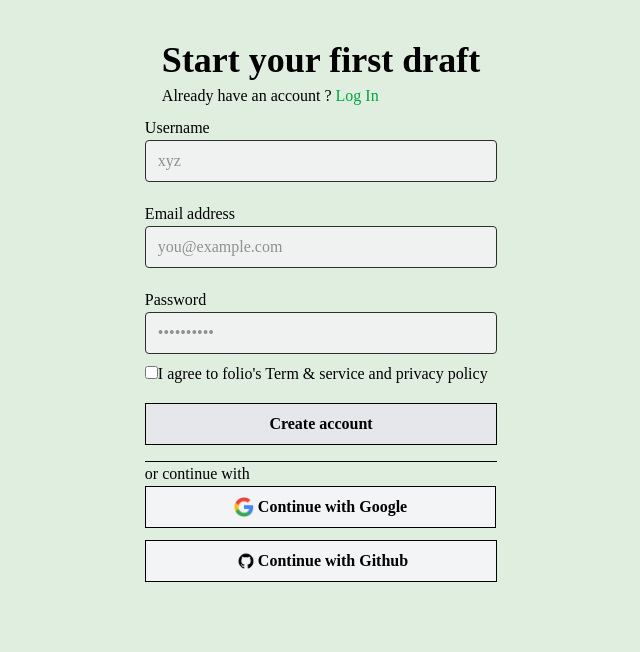
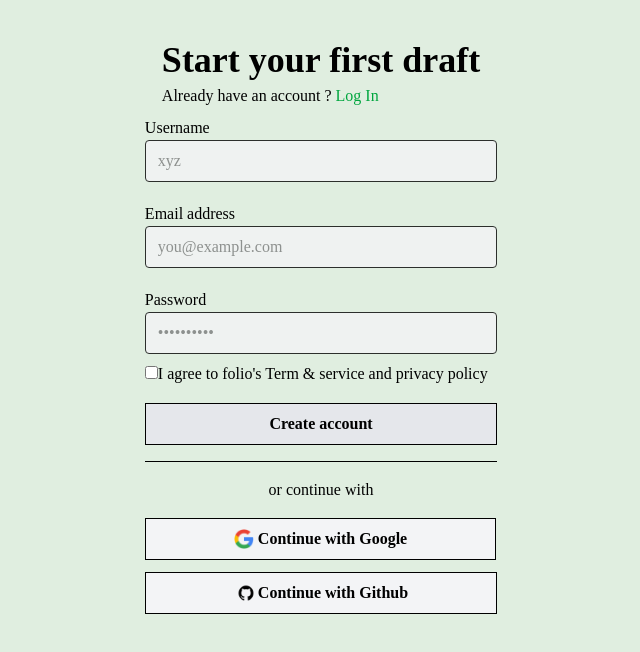
Before and after one commit to princekumar9234/Resume-Builder, a React (Vite) app in the folder Frontend/: page /register in a window 1280 px wide. Shown: the top 652 px of the page, without its empty margins (319-959 px from the left). Built offline with nearby package versions, Linux system fonts and the light colour scheme.

Commit message:
No commit

```diff
--- a/Frontend/src/app.routes.jsx
+++ b/Frontend/src/app.routes.jsx
@@ -1,6 +1,7 @@
 import { createBrowserRouter } from "react-router";
 import LoginPage from "./features/auth/pages/LoginPage";
 import RegisterPage from "./features/auth/pages/RegisterPage";
+import EmailVerify from "./features/auth/pages/EmailVerify";
 
 export const router = createBrowserRouter([
   {
@@ -10,5 +11,8 @@ export const router = createBrowserRouter([
   {
     path: "/register",
     element: <RegisterPage />,
-  },
+  },{
+    path :"/verify-email",
+    element : <EmailVerify/>
+  }
 ]);
--- a/Frontend/src/features/auth/pages/EmailVerify.jsx
+++ b/Frontend/src/features/auth/pages/EmailVerify.jsx
@@ -2,7 +2,9 @@ import React from 'react'
 
 const EmailVerify = () => {
   return (
-    <div>EmailVerify</div>
+    <main>
+        a
+    </main>
   )
 }
 
--- a/Frontend/src/features/auth/pages/LoginPage.jsx
+++ b/Frontend/src/features/auth/pages/LoginPage.jsx
@@ -58,7 +58,7 @@ const LoginPage = () => {
             Login
           </button>
           <hr />
-          <p className="text-center py-3 ">or Continue with</p>
+          <p className="text-center py-3 ">or continue with</p>
           <div className="flex flex-col w-full items-center gap-2 text-center">
             <button className=" cursor-pointer flex items-center gap-1 border mt-2 py-2 px-24">
               <img src={Google} alt="Google" height={20} width={22} /> Continue
--- a/Frontend/src/features/auth/pages/RegisterPage.jsx
+++ b/Frontend/src/features/auth/pages/RegisterPage.jsx
@@ -71,15 +71,14 @@ const RegisterPage = () => {
             </button>
             <hr />
           </div>
-          or continue with
-          <div className=" ">
+          <div className="py-4  text-center">or continue with</div>
+
           <button className="flex items-center gap-1 cursor-pointer bg-gray-100 font-bold  border py-2 px-22">
             <img src={Google} alt="Google" width={20} /> Continue with Google
           </button>
           <button className="flex items-center cursor-pointer  bg-gray-100 font-bold  border py-2 px-22 mt-3 mb-10">
             <img src={github} alt="github" width={24} /> Continue with Github
           </button>
-          </div>
         </form>
       </div>
     </main>
```
Lines whose indentation alone changed are shown as unchanged.
